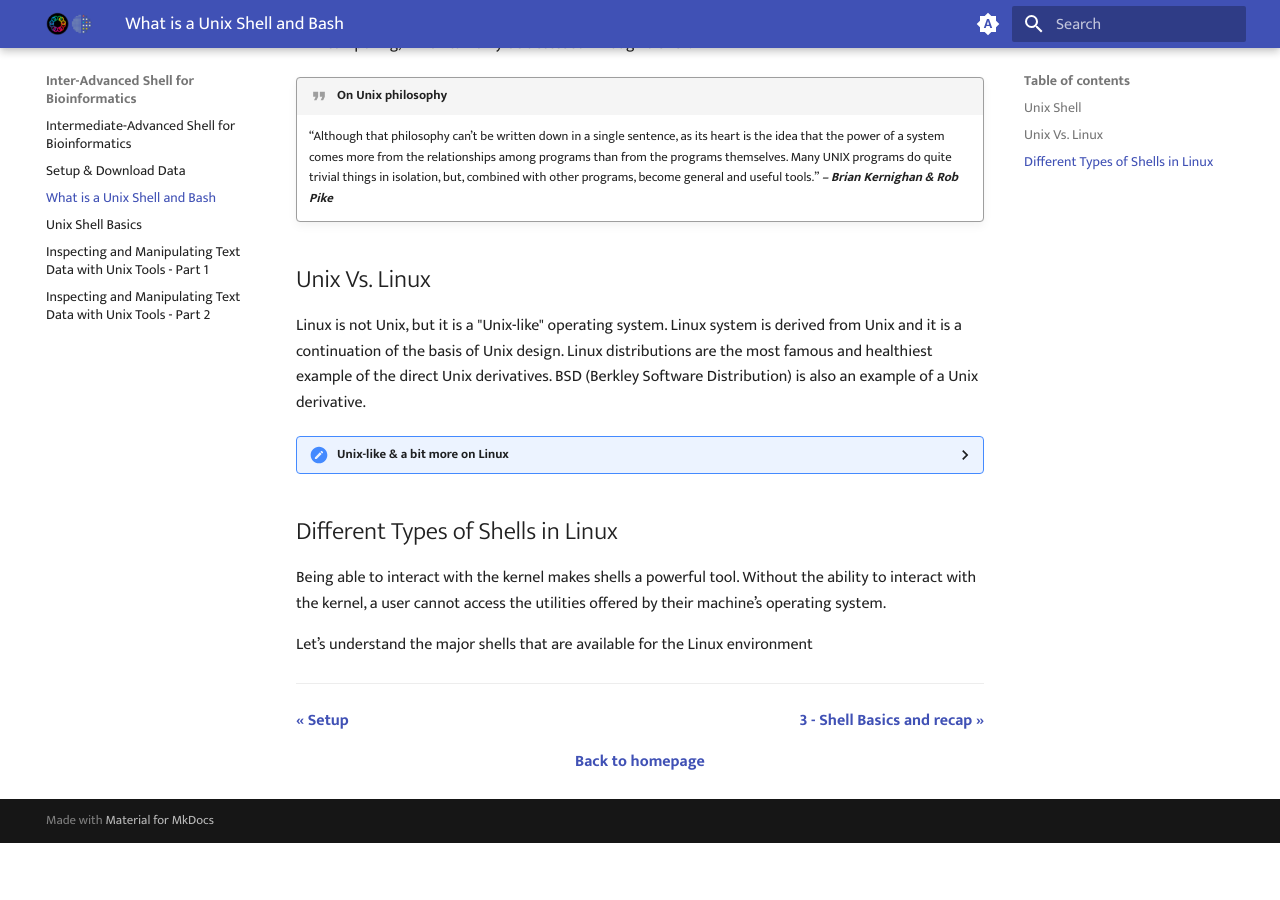
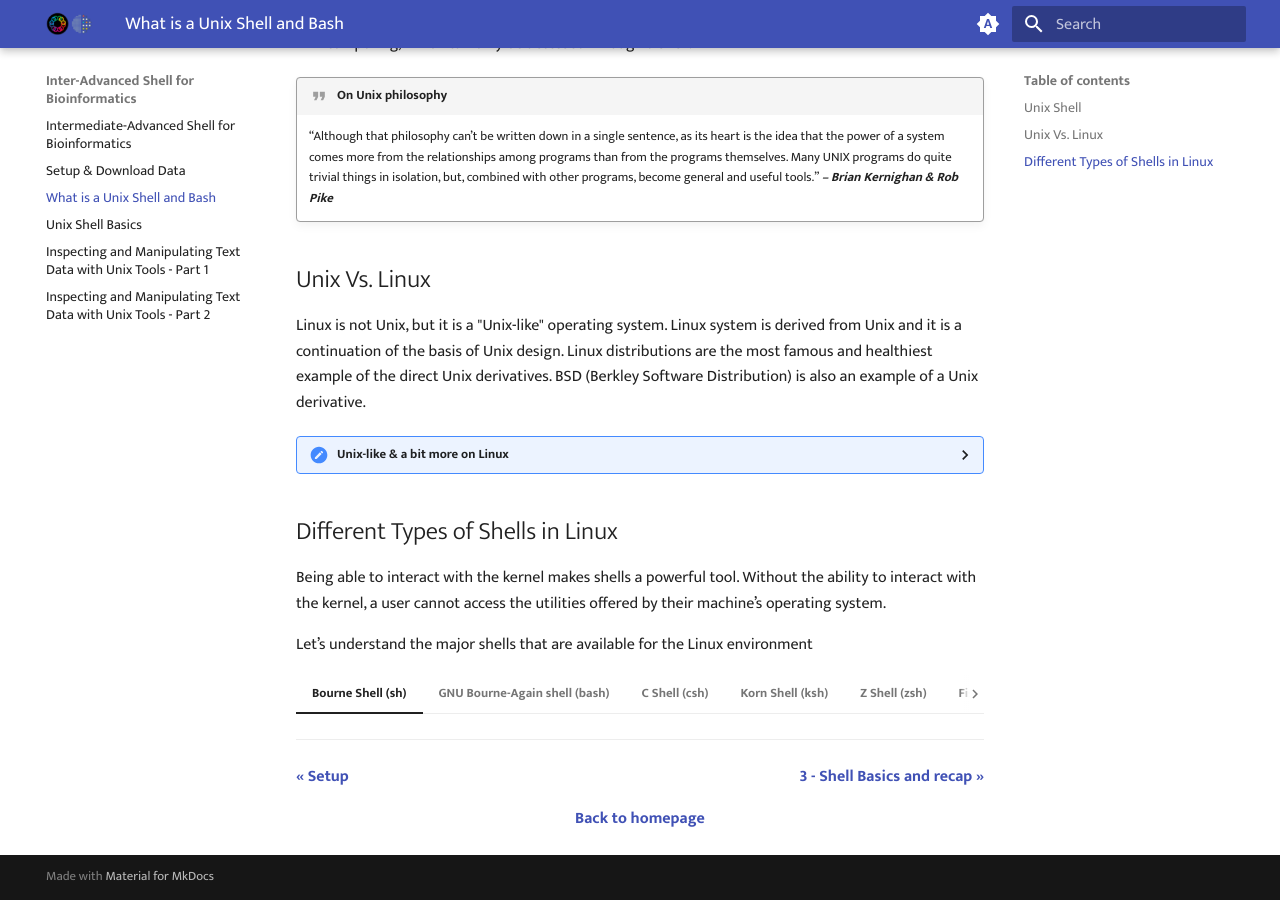
Before and after one commit to GenomicsAotearoa/shell-for-bioinformatics, an MkDocs documentation site: the page built from docs/1_introduction.md, in a window 1280 px wide and 900 px high, scrolled down 815 px. Built offline with MkDocs 1.6.1 and Material for MkDocs 9.7.7, drawn with Linux system fonts in a browser that asks for light colours; before the commit the page ends 1658 px from its top, so only the background shows below that.

Commit message:
add content tab

```diff
--- a/docs/1_introduction.md
+++ b/docs/1_introduction.md
@@ -49,6 +49,18 @@ Being able to interact with the kernel makes shells a powerful tool. Without the
 
 Let’s understand the major shells that are available for the Linux environment
 
+=== "Bourne Shell (sh)"
+
+=== "GNU Bourne-Again shell (bash)"
+
+=== "C Shell (csh)"
+
+=== "Korn Shell (ksh)"
+
+=== "Z Shell (zsh)"
+
+=== "Fish Shell (fish)"
+
 
 - - -
 <p style="text-align:left;">
```
